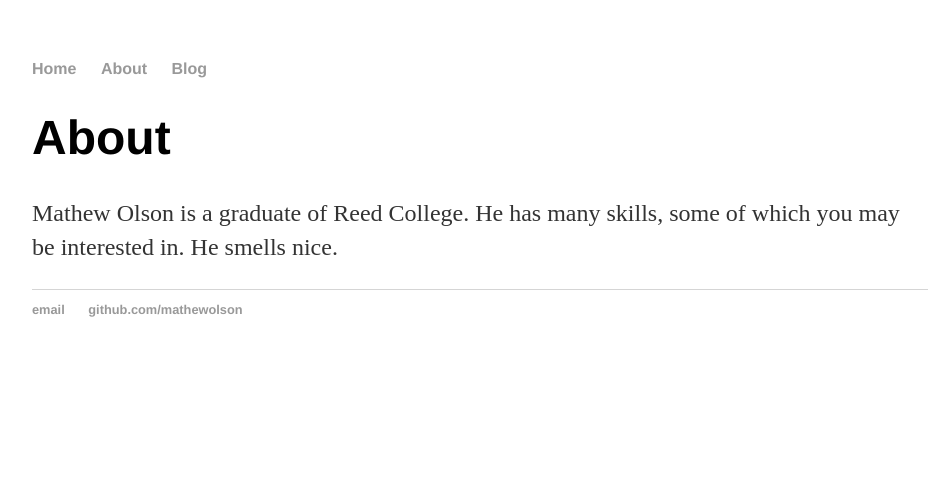
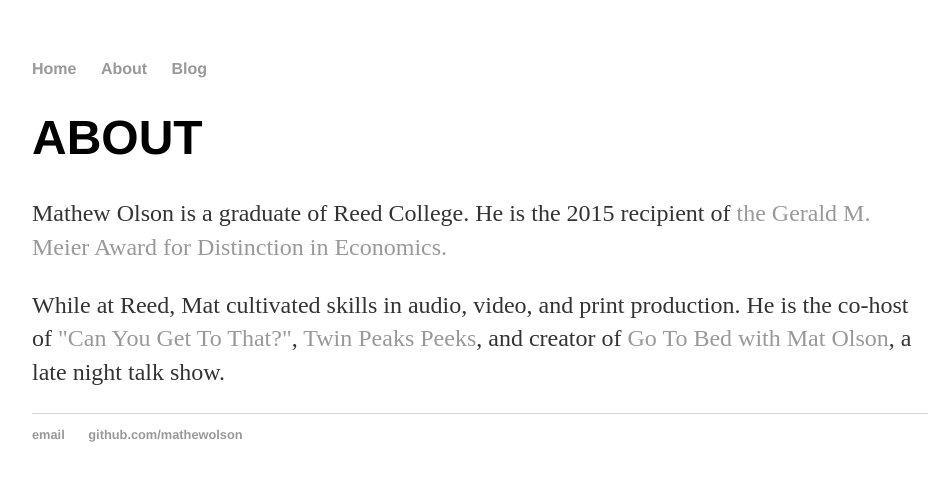
Before and after one commit to mathewolson/mathewolson.github.io, a Jekyll site: the page built from about.html, in a window 1280 px wide. Shown: the top 481 px of the page, without its empty margins (160-1102 px from the left). Built offline with Jekyll 4.4.1, drawn with Linux system fonts in a browser that asks for light colours.

Commit message:
Update about.html

```diff
--- a/about.html
+++ b/about.html
@@ -3,6 +3,7 @@
 title: About
 ---
 <div class="blurb">
-	<h1>About</h1>
-	<p>Mathew Olson is a graduate of Reed College. He has many skills, some of which you may be interested in. He smells nice.</p>
+	<h1>ABOUT</h1>
+	<p>Mathew Olson is a graduate of Reed College. He is the 2015 recipient of <a href="http://www.reed.edu/reed_magazine/sallyportal/posts/2015/econ-major-takes-meier-prize.html">the Gerald M. Meier Award for Distinction in Economics.</a></p>
+	<p>While at Reed, Mat cultivated skills in audio, video, and print production. He is the co-host of <a href="canyougettothat.simplecast.fm">"Can You Get To That?"</a>, <a href="twinpeakspeeks.simplecast.fm">Twin Peaks Peeks</a>, and creator of <a href="https://www.youtube.com/channel/UCDtKOWTQAY37aeHjWqBHoZQ">Go To Bed with Mat Olson</a>, a late night talk show.</p>
 </div><!-- /.blurb -->
```
